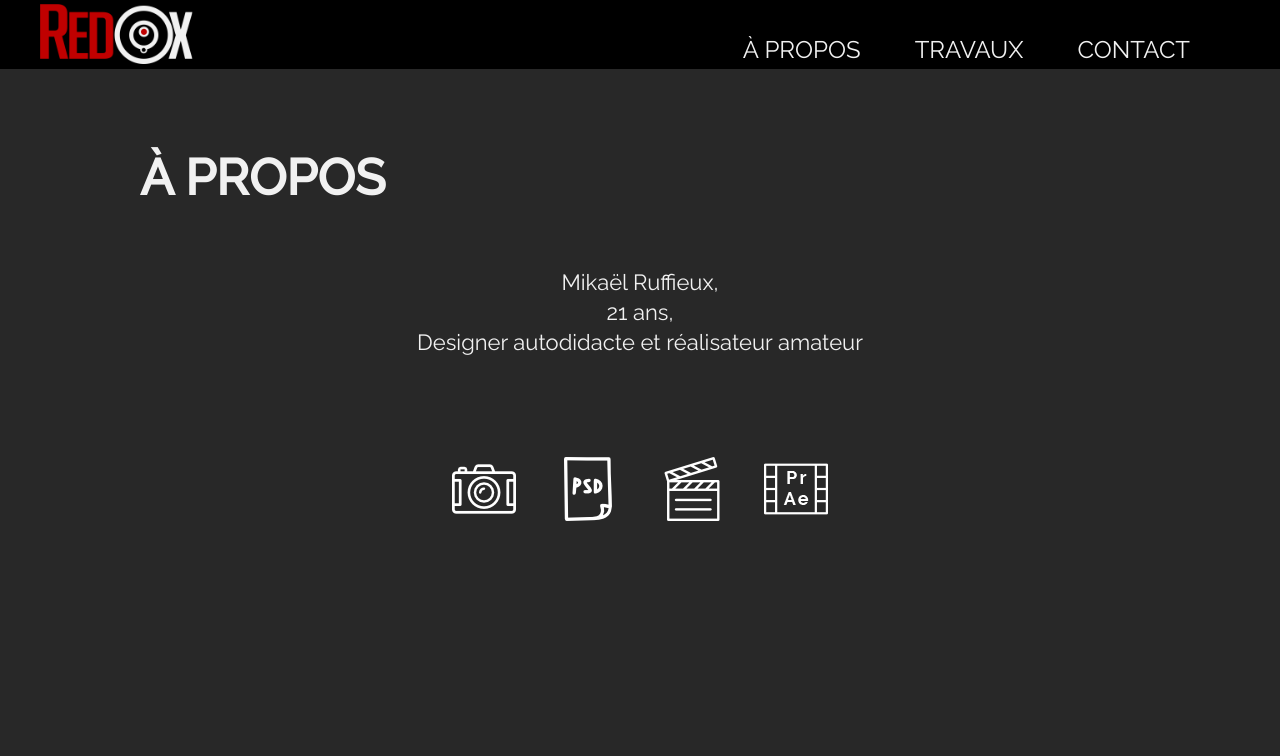
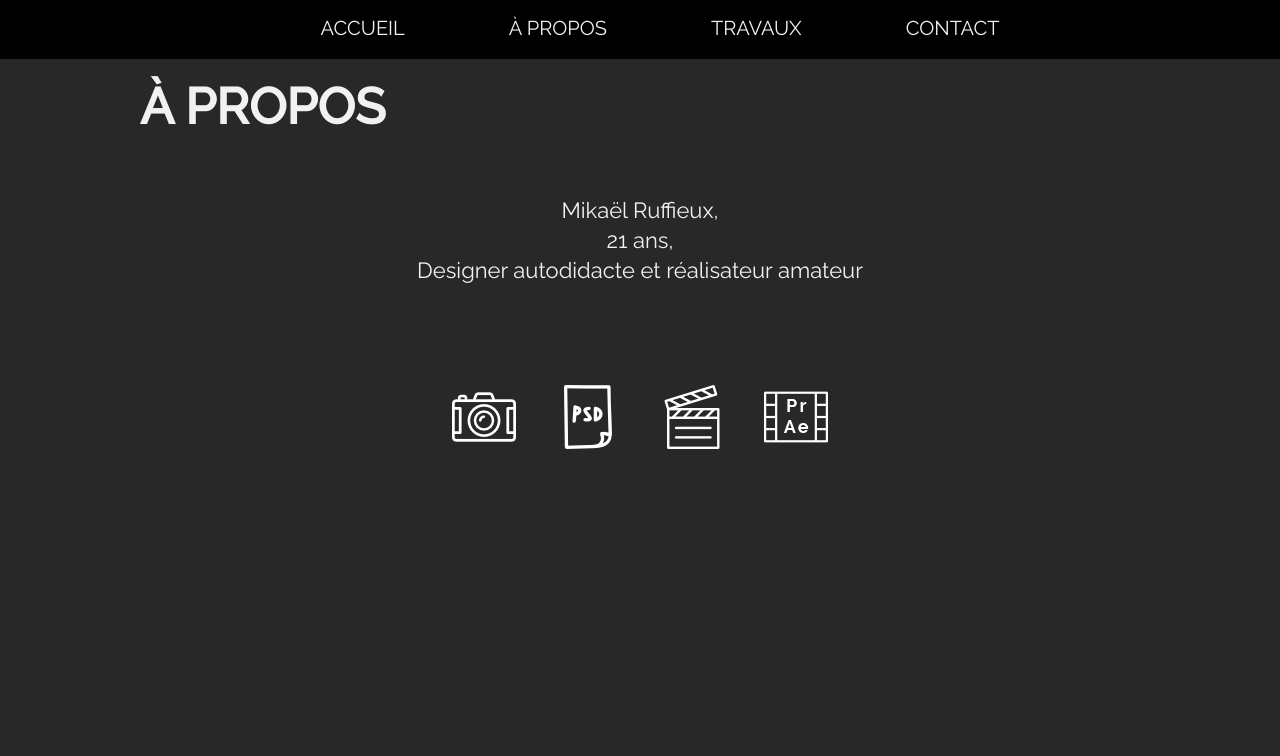
Before and after one commit to mikael-ruffieux/redox, a PHP site: page / in a window 1280 px wide; the page is wider, and only the part inside the window is pictured. Shown: the part 821-1577 px from the top of that part. Run offline with PHP 8.4, Linux system fonts and the light colour scheme; some libraries are stand-ins or nearby versions.

Commit message:
2017 update
sticky / fixed nav bar, new home page

```diff
--- a/assets/stylesheets/about.css
+++ b/assets/stylesheets/about.css
@@ -1,5 +1,5 @@
 #about h1 {
-  margin: 80px 0 0 0;
+	padding-top: 20px;
 }
 
 #about p {
--- a/assets/stylesheets/global.css
+++ b/assets/stylesheets/global.css
@@ -1,7 +1,7 @@
 body {
 	font-family: 'Raleway', Arial, sans-serif;
 	color: #f1f1f1;
-
+	background-color: #282828;
 	padding: 0px;
 	margin: 0px;
 }
--- a/assets/stylesheets/home.css
+++ b/assets/stylesheets/home.css
@@ -5,12 +5,32 @@
   flex-direction: column;
   justify-content: center;
   align-items: center;
+  text-align: center;
+}
+
+#home img {
+  padding: 5px;
 }
 
 #home img.arrow {
-  width: 58px;
+  width: 50px;
 }
 
 #home img.logo {
-  margin: 0 0 100px 0;
+  margin-top: 90px;
+  width: 200px;
 }
+
+#home img.logo-text {
+  width: 40%;
+  padding: 50px 0 75px 0;
+}
+
+/*
+#home .video-background {
+	position: fixed;
+	z-index: -1;
+	margin-top: 65px;
+
+}
+*/
--- a/assets/stylesheets/nav.css
+++ b/assets/stylesheets/nav.css
@@ -1,32 +1,36 @@
 nav {
   width: 100%;
-  height: 90px;
-  position: relative;
+  height: 64px;
   background-color: #000;
+  z-index: 10;
+  position: -webkit-sticky;
+  position: sticky;
+  top: 0;
+  text-align: center;
+  margin-bottom: -35px;
 }
 
-nav img, nav ul {
-  display: inline-block;
-  position: absolute;
-  bottom: 5px;
-}
-
-nav ul {
-  margin: 0;
-  right: 40px;
-}
-
-nav ul li {
-  text-transform: uppercase;
-  font-size: 24px;
-  padding: 0 50px 0 0;
+nav ul li{
   display: inline;
 }
 
+nav li {
+  text-transform: uppercase;
+  font-size: 20px;
+  padding:0 50px;
+}
+
+nav ul{
+  padding-top: 22px;
+}
+
+/*
 nav img {
   margin: 0;
-  left: 40px;
+  left: 15px;
+  bottom: 13px;
 }
+
 
 nav.fixed {
   position: fixed;
--- a/assets/stylesheets/projects.css
+++ b/assets/stylesheets/projects.css
@@ -1,6 +1,7 @@
 #projects h1 {
 	text-align: right;
 }
+
 
 .project-container-global {
 	overflow: auto;
--- a/index.html
+++ b/index.html
@@ -29,7 +29,6 @@
   <meta name="theme-color" content="#ffffff">
 </head>
 <body>
-
   <section id="home" class="full-height">
     <div class="video-background">
       <video autoplay muted loop>
@@ -37,25 +36,23 @@
       </video>
     </div>
     <div class="content">
-      <img class="logo" href="#home" src="./assets/images/home/logo_text.png">
+      <img class="logo" href="#home" src="./assets/images/home/logo_trans.png">
+      <img class="logo-text" src="./assets/images/home/redox_text.png">
       <a href="#navbar">
         <img class="arrow" src="./assets/images/layout/arrowdown.png">
       </a>
     </div>
   </section>
-
+  <nav id="navbar">
+    <ul>
+      <li><a href="#home">Accueil</a></li>
+      <li><a href="#about">À propos</a></li>
+      <li><a href="#work">Travaux</a></li>
+      <li><a href="#contact">Contact</a></li>
+    </ul>
+  </nav>
   <section id="about" class="full-height grey">
     <div class="section-anchor"></div>
-
-    <nav id="navbar">
-      <img src="./assets/images/layout/logo_text.png">
-      <ul>
-        <li><a href="#about">À propos</a></li>
-        <li><a href="#work">Travaux</a></li>
-        <li><a href="#contact">Contact</a></li>
-      </ul>
-    </nav>
-
     <div class="section-content">
       <h1>À propos</h1>
       <p>
```
Also changed, not shown: assets/fonts/GeosansLight.ttf (added), assets/images/home/logo_trans.png (added), assets/images/home/redox_text.png (added), assets/images/layout/logo_trans.png (added).
